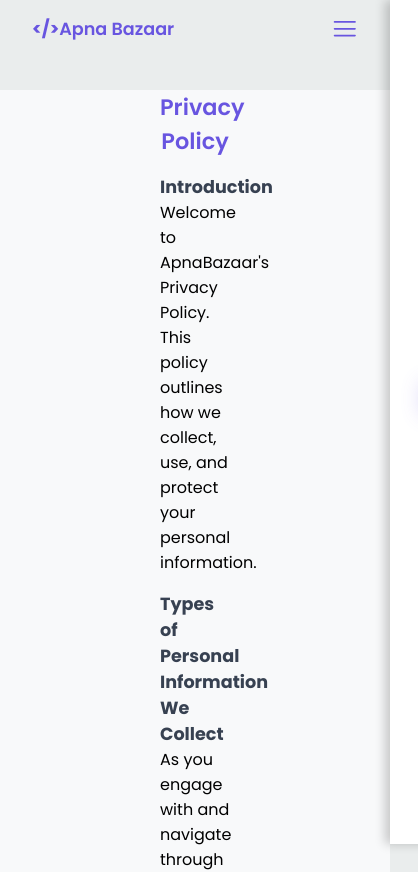
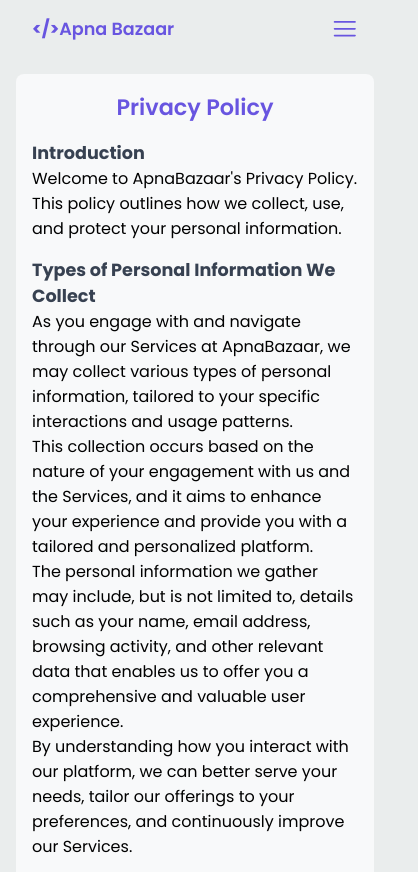
Before and after one commit to CODEwithSAMG/ecomerce-app, a React (Create React App) app: page /privacy-policy in a window 390 px wide. Shown: the top 872 px of the page, 418 px wide, since content can reach past the window. Built offline with nearby package versions, Linux system fonts and the light colour scheme.

Commit message:
privacy policy and header navbar complete responsive

```diff
--- a/src/components/PrivacyPolicy.js
+++ b/src/components/PrivacyPolicy.js
@@ -1,10 +1,8 @@
 const PrivacyPolicy = () => {
 
-    // const data = newDate()
     return (
-        <div style={pageStyles}>
+        <div className="pageStyles">
             <p style={headingStyles}>Privacy Policy</p>
-            {/* <p>Last updated:{data}</p> */}
 
             <p className="contentStyles">Introduction</p>
             <p>Welcome to ApnaBazaar's Privacy Policy. This policy outlines how we collect, use, and protect your personal information.</p>
@@ -84,19 +82,10 @@ const PrivacyPolicy = () => {
 
 export default PrivacyPolicy;
 
-const pageStyles = {
-    fontFamily: 'Arial, sans-serif',
-    backgroundColor: '#f8f9fa',
-    // color: 'rgb(104, 85, 224)',
-    padding: '0 10rem',
-    marginTop: "2rem",
-    marginBottom: "4rem",
-};
 
 const headingStyles = {
     color: 'rgb(104, 85, 224)',
     textAlign: "center",
     fontSize: "1.4rem",
     fontWeight: 600
-
 };
--- a/src/components/header/Header.js
+++ b/src/components/header/Header.js
@@ -22,7 +22,7 @@ const Header = () => {
       </NavLink>
 
       {isMenuOpen ? (
-        <MdClose className="crose_btn_on_navbar" onClick={toggleMenu} />
+          <MdClose className="crose_btn_on_navbar" onClick={toggleMenu} />
       ) : (
         <RxHamburgerMenu className="hamburger" onClick={toggleMenu} />
       )}
--- a/src/globals.scss
+++ b/src/globals.scss
@@ -59,7 +59,7 @@ a {
   position: sticky;
   top: 0;
   z-index: 100;
-  padding: 1rem 15rem;
+  padding: 2rem 10rem;
   // background-color: red;
   background-color: #eaeded;
 }
@@ -1465,6 +1465,18 @@ figure {
   display: none;
 }
 
+.side-menu {
+  display: flex !important;
+}
+
+.pageStyles {
+  font-family: Arial, sans-serif;
+  background-color: #f8f9fa;
+  margin: 2rem 10rem;
+  padding: 2rem 4rem;
+  border-radius: 8px;
+}
+
 .bg_color_white {
   background-color: white;
   border-radius: 6px;
@@ -1551,15 +1563,51 @@ figure {
 }
 
 @media screen and (max-width: 800px) {
+  .pageStyles {
+    font-family: Arial, sans-serif;
+    background-color: #f8f9fa;
+    margin: 1rem;
+    padding: 1rem 1rem;
+    border-radius: 8px;
+  }
+
+  .cart_icon {
+    position: absolute;
+    top: 4rem;
+    right: 35px;
+  }
+
+  .side-menu {
+    display: block !important;
+  }
+
+  .side-menu {
+    position: fixed;
+    top: 0;
+    right: -300px; /* Start with the menu off-screen */
+    width: 250px;
+    height: 100%;
+    background-color: #fff;
+    padding: 20px;
+    box-shadow: -5px 0 10px rgba(0, 0, 0, 0.2);
+    transition: right 0.3s ease-in-out;
+  }
+
+  .side-menu.open {
+    right: 0; /* Slide the menu in from the right */
+  }
+
   .ui_styles {
     display: flex;
     flex-direction: column;
-    margin-top: 8rem;
+    margin-top: 2rem;
+    justify-content: center;
   }
 
   .crose_btn_on_navbar {
     display: flex;
     z-index: 999;
+    font-size: 1.6rem;
   }
 
   .products_nthchild {
@@ -1752,19 +1800,3 @@ figure {
     display: none;
   }
 }
-
-.side-menu {
-  position: fixed;
-  top: 0;
-  right: -300px; /* Start with the menu off-screen */
-  width: 300px;
-  height: 100%;
-  background-color: #fff;
-  padding: 20px;
-  box-shadow: -5px 0 10px rgba(0, 0, 0, 0.2);
-  transition: right 0.3s ease-in-out;
-}
-
-.side-menu.open {
-  right: 0; /* Slide the menu in from the right */
-}
--- a/src/reducer/AddToCartReducer.js
+++ b/src/reducer/AddToCartReducer.js
@@ -1,9 +1,22 @@
 const AddToCartReducer = (state, action) => {
     switch (action.type) {
         case "ADD_TO_CART":
-            let { image, title, rating, price, count } = action.payload;
+            let { image, title, rating, price, count, id } = action.payload;
 
             let cartProduct = { image, title, rating, price, count };
+
+            const existingProductInCart = state.cart.find((item) => item.id === id);
+
+            if (existingProductInCart) {
+                return {
+                    ...state,
+                    cart: state.cart.map(item =>
+                        item.id === id
+                            ? { ...item, count: item.count + count }
+                            : item
+                    )
+                };
+            }
 
             return {
                 ...state,
```
